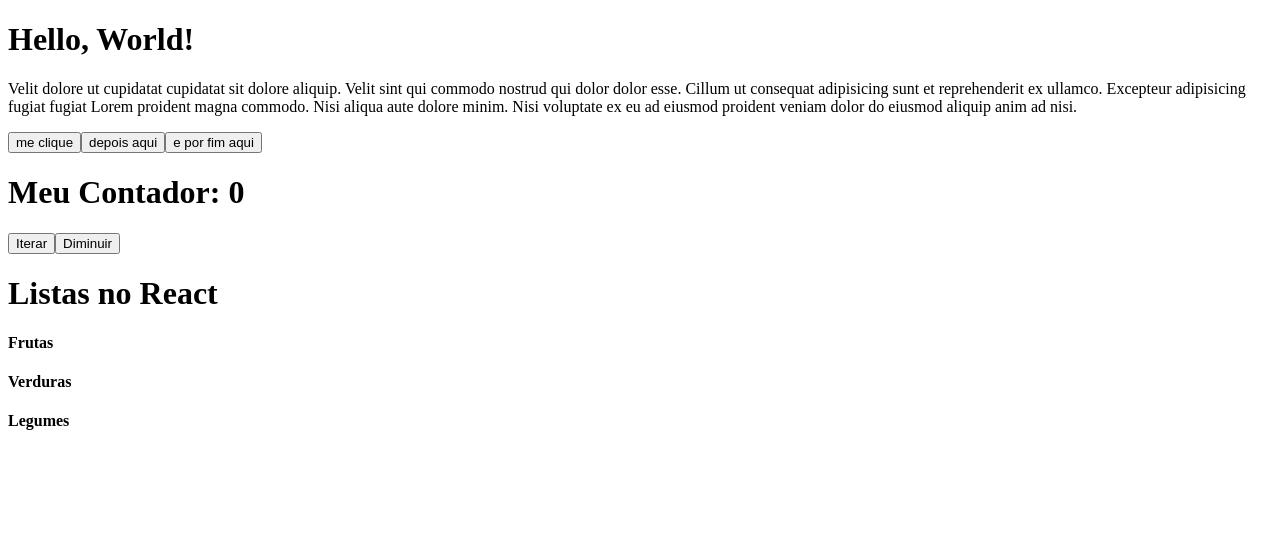
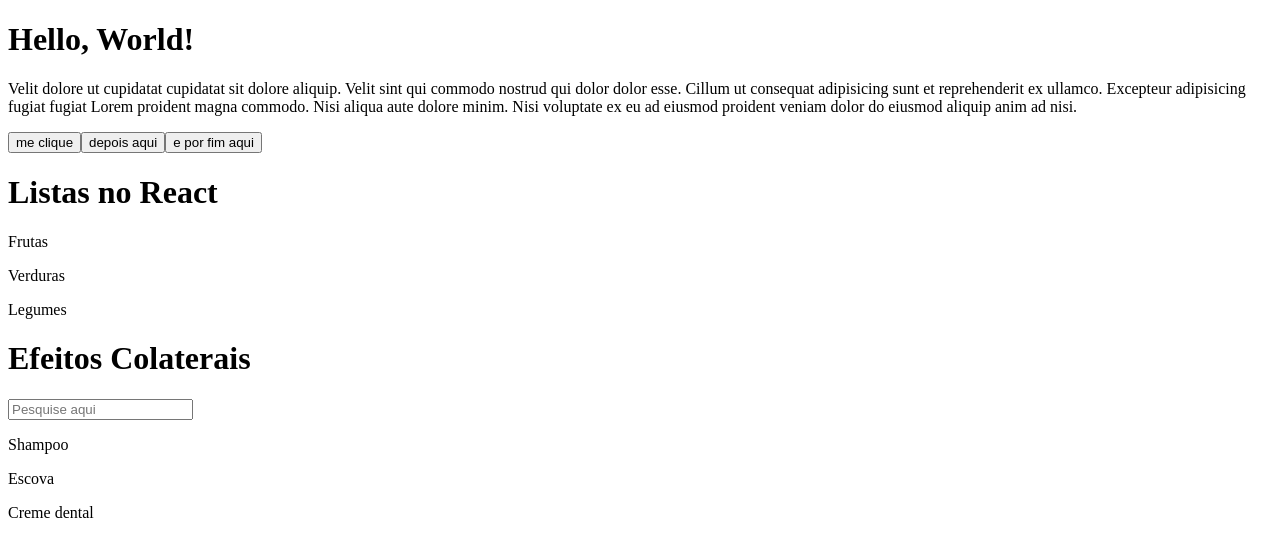
Before and after one commit to victoriaktsuha/santander-coders-2023, a React (Vite) app in the folder project/React/meu-projeto-react/: page / in a window 1280 px wide. Shown: the top 556 px of the page. Built offline with nearby package versions, Linux system fonts and the light colour scheme.

Commit message:
Modulo 5 - Aula 7
07. Efeitos colaterais

```diff
--- a/project/React/meu-projeto-react/src/App.jsx
+++ b/project/React/meu-projeto-react/src/App.jsx
@@ -1,24 +1,60 @@
 /* Componentes e Props:
   .jsx é um arquivo React que permite mistura de JS/TS com HTML
 */
-
+import { useEffect, useState } from "react";
 import MeuComponente from "./components/MeuComponente";
 import MeuBotao from "./components/MeuBotao";
-import MeuContador from "./components/MeuContador";
+// import MeuContador from "./components/MeuContador";
 import MinhaLista from "./components/MinhaLista";
 
+const minhaNovaLista = [
+  { id: "1", value: "Shampoo" },
+  { id: "2", value: "Escova" },
+  { id: "3", value: "Creme dental" },
+];
 export default function App() {
+  const [produtos, setProdutos] = useState(minhaNovaLista);
+  const [pesquisa, setPesquisa] = useState("");
+
+  useEffect(() => {
+    // console.log("Estou no efeito colateral");
+    if (pesquisa) {
+      const novaLista = minhaNovaLista.filter((item) => {
+        return item.value.toLowerCase().includes(pesquisa.toLowerCase());
+      });
+      setProdutos(novaLista);
+    } else {
+      setProdutos(minhaNovaLista);
+    }
+  }, [pesquisa]);
+
   return (
     <div>
       <h1>Hello, World!</h1>
       <MeuComponente />
+      <p></p>
       <MeuBotao conteudo="me clique" />
       <MeuBotao conteudo="depois aqui" />
       <MeuBotao conteudo="e por fim aqui" />
-      <MeuContador />
+      {/* <MeuContador /> */}
       <h1>Listas no React</h1>
       <MinhaLista />
+      <h1>Efeitos Colaterais</h1>
+      <input
+        type="text"
+        value={pesquisa}
+        onChange={(e) => setPesquisa(e.target.value)}
+        placeholder="Pesquise aqui"
+      />
+      {produtos.map((item) => {
+        return (
+          <div key={item.id}>
+            <p>{item.value}</p>
+          </div>
+        );
+      })}
     </div>
   );
 }
 // conteudo="me clique" => Props ('conteudo') são configurações/valores/funções/expressões que passamos para os componentes (chave-valor)
+// Efeito colateral clássico de qlqr aplicativo é requisição de dados, filtragem, etc
--- a/project/React/meu-projeto-react/src/components/MinhaLista.jsx
+++ b/project/React/meu-projeto-react/src/components/MinhaLista.jsx
@@ -18,7 +18,7 @@ export default function MinhaLista() {
   return minhaLista.map((item) => {
     return (
       <div key={item.id}>
-        <h4>{item.value}</h4>
+        <p>{item.value}</p>
       </div>
     );
   });
```
